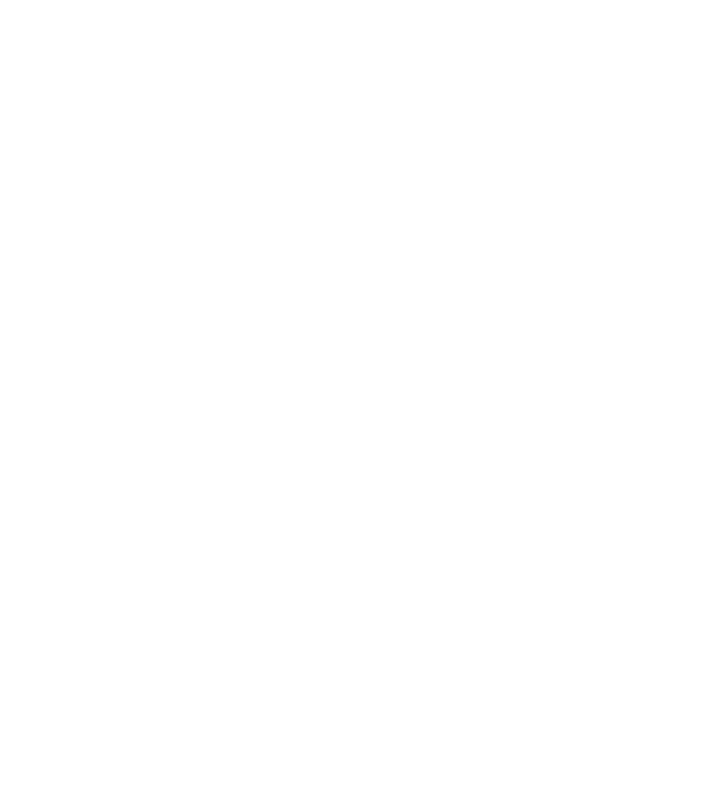
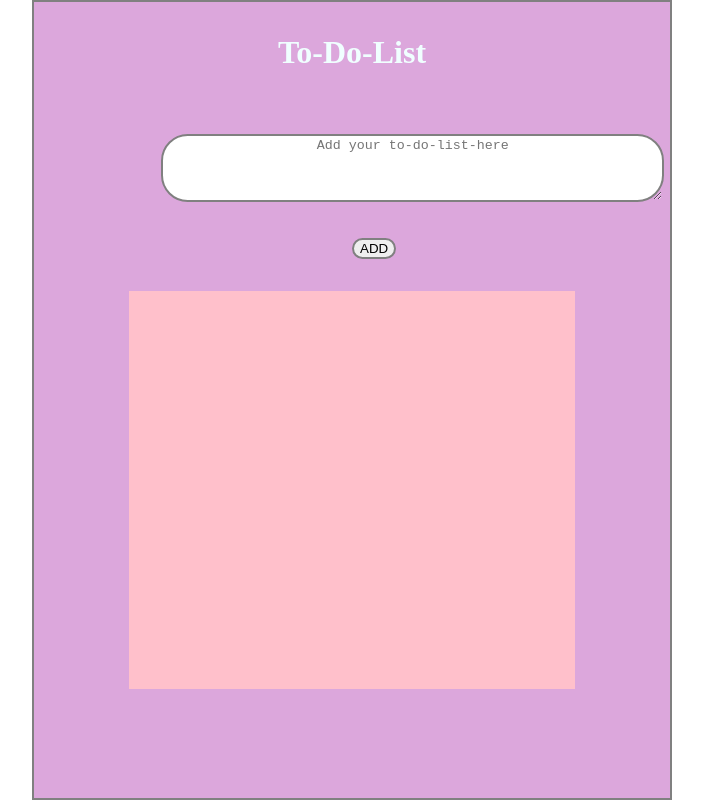
Before and after one commit to D-I-V-Y-A-S/mern-to-do-list, a plain HTML site: page index.html in a window 1280 px wide. Shown: the whole page, without its empty margins (288-991 px from the left). Drawn offline with Linux system fonts and the light colour scheme.

Commit message:
Basic execution

```diff
--- a/assets/css/style.css
+++ b/assets/css/style.css
@@ -2,3 +2,56 @@
 {
     box-sizing: border-box;
 }
+
+body{
+    margin:0;
+    background-color:white;
+}
+
+.layout
+{
+    margin-left :25%;
+    width:50%;
+    height:100vh;
+    border:solid 2px gray;
+    background-color:rgb(220, 167, 220);
+    position:fixed;
+}
+
+header{
+    text-align:center;
+    font-weight:bolder;
+    font-size: 2rem;
+    margin-top:5%;
+    color:azure;
+}
+
+#box
+{
+    margin-left: 20%;
+    margin-top:10%;
+    margin-bottom: 0;
+    text-align: center;
+    border-radius:2em;
+    border:solid 2px gray;
+    display:block;
+}
+
+#box-down
+{
+    margin-top:0;
+    margin-left: 50%;
+    text-align: center;
+    border-radius:2em;
+    border:solid 2px gray;
+    display:block;
+}
+
+.to-do-list-save-part
+{
+    width:70%;
+    height:50%;
+    margin-top: 5%;
+    margin-left:15%;
+    background-color:pink;
+}
--- a/index.html
+++ b/index.html
@@ -8,7 +8,25 @@
 </head>
 <body>
     <section class="layout">
+        <header>To-Do-List</header>
+        <section class="main-content">
+            <textarea name="Feedback" cols="60" rows="4" id="box" placeholder="Add your to-do-list-here"></textarea><br><br>
+            <button onclick="myFunction()" id="box-down" >ADD</button>
+        </section>
+        <section class="to-do-list-save-part" id="save-part">
+        </section>
+    </section>
+<script src="script.js"></script>
+</body>
 
-    </section>
+    <script >
+        function myFunction() {
+    var textBoxValue = document.getElementById("box").value;
+    var paragraph = document.createElement("p");
+    paragraph.textContent = textBoxValue;
+    document.getElementById("save-part").appendChild(paragraph);
+    document.getElementById("box").value = "";
+}
+    </script>
 </body>
 </html>
```
Also changed, not shown: assets/js/script.js (deleted).
